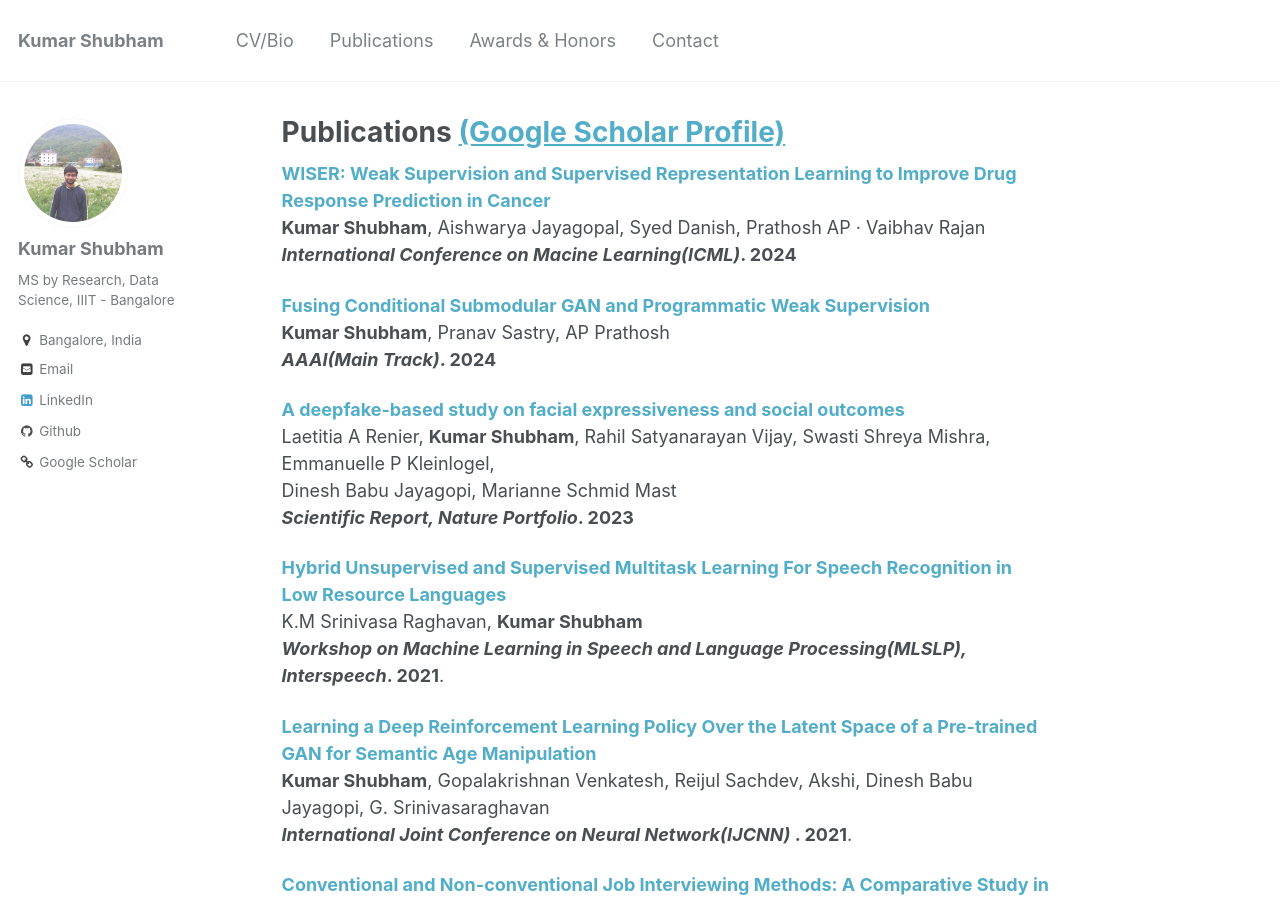
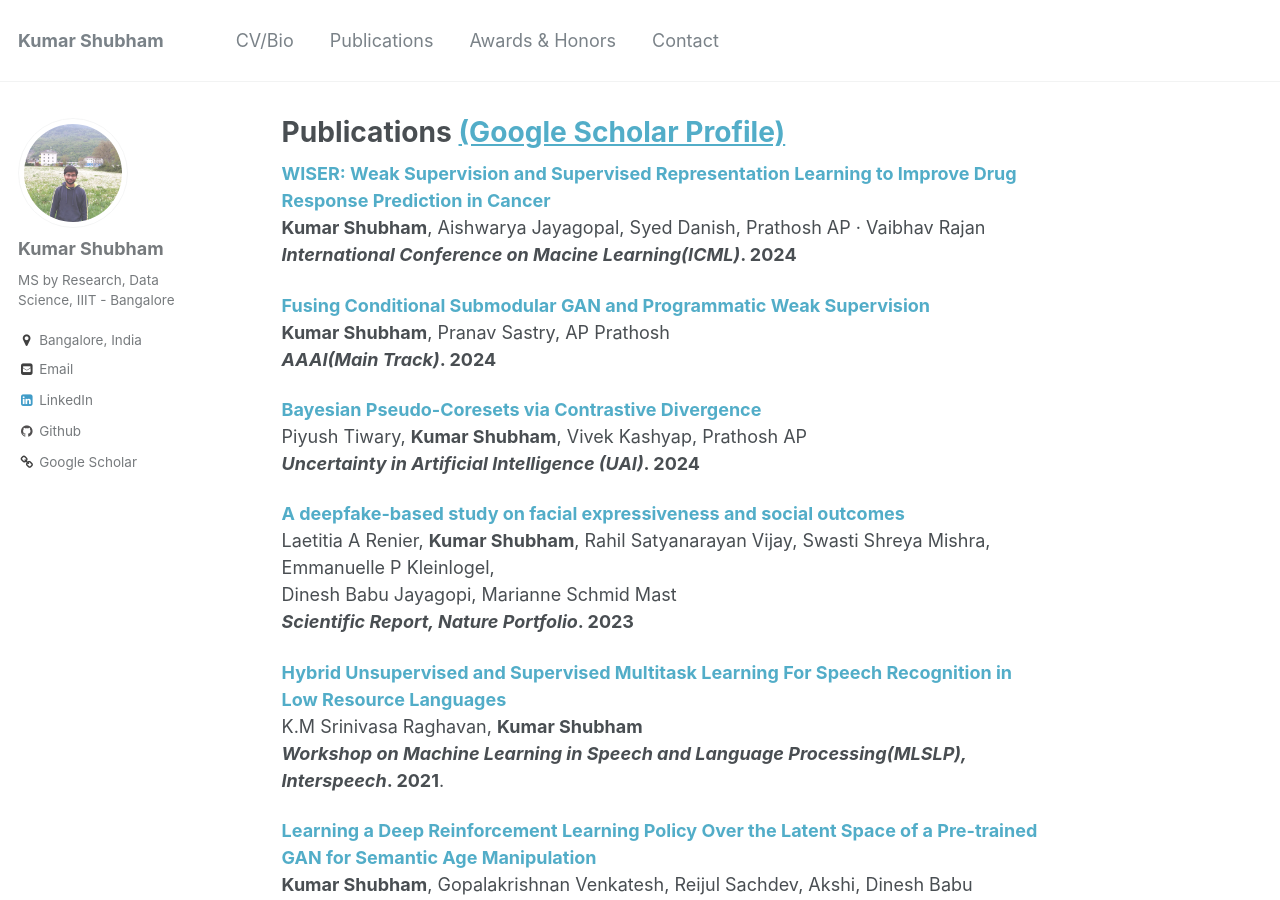
Before and after one commit to kyrs/kyrs.github.io, a Jekyll site: the page built from _pages/publications.md, in a window 1280 px wide and 900 px high. Built offline with Jekyll 4.4.1, drawn with Linux system fonts in a browser that asks for light colours.

Commit message:
Update publications.md

```diff
--- a/_pages/publications.md
+++ b/_pages/publications.md
@@ -8,6 +8,9 @@ author_profile: true
 
 <b>[Fusing Conditional Submodular GAN and Programmatic Weak Supervision](https://ojs.aaai.org/index.php/AAAI/article/view/29423/30685)</b> <br>
 <b>Kumar Shubham</b>, Pranav Sastry, AP Prathosh <br><b><i> AAAI(Main Track)</i>. 2024</b> <br>
+
+<b>[Bayesian Pseudo-Coresets via Contrastive Divergence](https://ojs.aaai.org/index.php/AAAI/article/view/29423/30685)</b> <br>
+Piyush Tiwary, <b>Kumar Shubham</b>, Vivek Kashyap, Prathosh AP <br><b><i> Uncertainty in Artificial Intelligence (UAI)</i>. 2024</b> <br>
 
 <b>[A deepfake-based study on facial expressiveness and social outcomes](https://www.nature.com/articles/s41598-024-53475-5)</b> <br>
  Laetitia A Renier, <b>Kumar Shubham</b>, Rahil Satyanarayan Vijay, Swasti Shreya Mishra, Emmanuelle P Kleinlogel,<br> Dinesh Babu Jayagopi, Marianne Schmid Mast <br><b><i> Scientific Report, Nature Portfolio</i>. 2023</b> <br>
```
